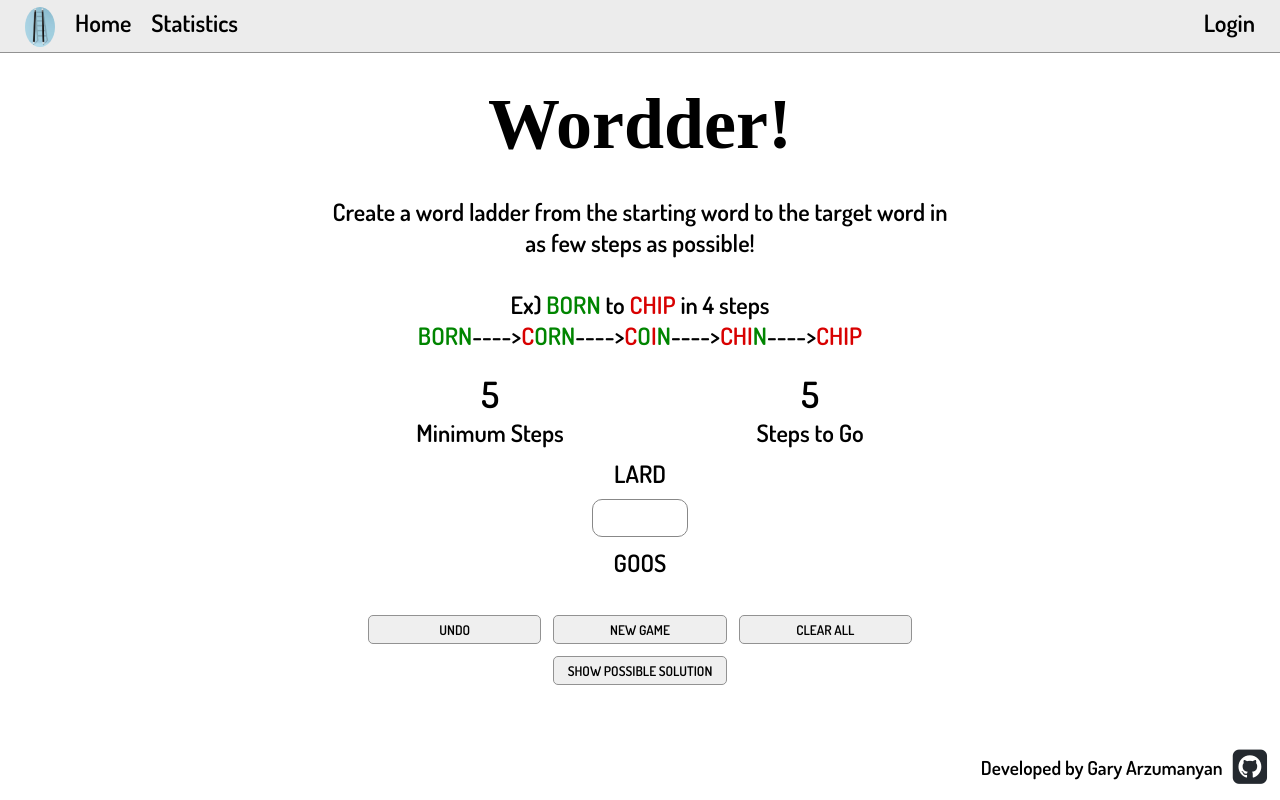
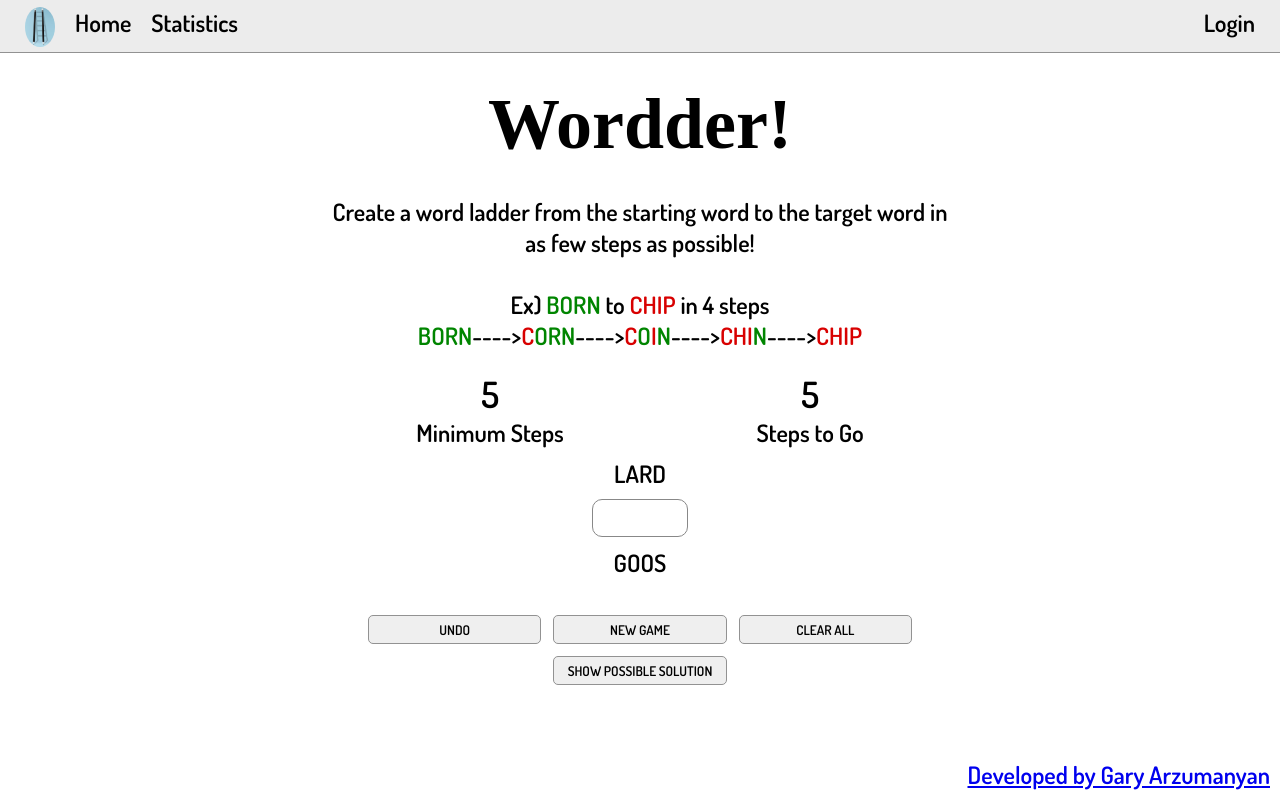
Before and after one commit to garyarzuma/wordder, a React (Create React App) app: page /lard/goos in a window 1280 px wide. Built offline with nearby package versions, Linux system fonts and the light colour scheme; a web font is replaced by a local one.

Commit message:
Added footer stuff to app to allow space between to work

```diff
--- a/public/index.html
+++ b/public/index.html
@@ -35,7 +35,10 @@
   </head>
   <body>
     <noscript>You need to enable JavaScript to run this app.</noscript>
-    <div id="root"></div>
+    <div id="root">
+
+
+    </div>
     <!--
       This HTML file is a template.
       If you open it directly in the browser, you will see an empty page.
@@ -46,13 +49,7 @@
       To begin the development, run `npm start` or `yarn start`.
       To create a production bundle, use `npm run build` or `yarn build`.
     -->
-    <div id="footer">
-      <div class="relative-container">
-        <span class="footer-element" > Developed by Gary Arzumanyan</span></a>
-        <a class="footer-element" href="https://github.com/garyarzuma">
-          <i style="font-size:40px;color:rgb(36,41,47);" class="fa fa-github-square"></i>
-        </a>
-      </div>
+
     </div>
   </body>
 </html>
--- a/src/App.css
+++ b/src/App.css
@@ -1,6 +1,11 @@
 .App {
   text-align: center;
   font-size: 1.5em;
+  display:flex;
+  flex-direction: column;
+  justify-content: space-between;
+  width:100%;
+  height:100vh
 }
 
 .App-logo {
--- a/src/App.js
+++ b/src/App.js
@@ -9,6 +9,7 @@ import Stats from './components/Stats'
 import { setUser } from './reducers/userReducer'
 import { useDispatch } from 'react-redux'
 import statsService from './services/stats'
+import Footer from './components/Footer'
 
 import {
   Routes,
@@ -34,6 +35,7 @@ function App() {
 
   return (
     <div className="App">
+      <div>
         <Menu />
         <Routes>
           <Route path="/howtoplay" element={<HowTo/>} />
@@ -45,6 +47,8 @@ function App() {
           <Route path="/stats" element={<Stats />} />
         </Routes>
       </div>
+      <Footer />
+    </div>
   )
 }
 
--- /dev/null
+++ b/src/components/Footer.js
@@ -0,0 +1,17 @@
+import './styles/Footer.css'
+import React from 'react'
+
+const Footer = () => {
+  return(
+    <div className="footer">
+      <div className = "footer-container">
+        <a className = "footer-element" href="https://github.com/garyarzuma">
+            Developed by Gary Arzumanyan
+        </a>
+      </div>
+    </div>
+  )
+}
+
+export default Footer
+//<i style="font-size:40px;color:rgb(36,41,47);" className="fa fa-github-square"></i>
--- /dev/null
+++ b/src/components/styles/Footer.css
@@ -0,0 +1,16 @@
+.footer {
+    width: 100%
+  }
+
+.footer span {
+    margin-right: 10px;
+  }
+
+.footer-container{
+  display:flex;
+  flex-direction: row;
+  justify-content: right;
+  align-items: baseline;
+  margin-right:10px;
+  margin-bottom:10px;
+}
--- a/src/components/styles/Menu.css
+++ b/src/components/styles/Menu.css
@@ -10,7 +10,7 @@
     background: rgb(236, 236, 236);
     height: 50px;
     vertical-align: middle;
-    min-width: 600px;
+    min-width: 150px;
     margin-bottom: 30px;
     border-bottom: .5px solid rgb(146, 146, 146);
     display: flex;
--- a/src/components/styles/Wordder.css
+++ b/src/components/styles/Wordder.css
@@ -8,7 +8,7 @@ button:hover{
     display:flex;
     margin: auto;
     width: 50%;
-    min-width: 300px;
+    min-width: 200px;
     justify-content: space-around;
     margin-bottom:10px;
 }
@@ -18,7 +18,7 @@ button:hover{
 }
 
 .Home{
-    min-width: 600px;
+    min-width: 200px;
 }
 
 
--- a/src/index.css
+++ b/src/index.css
@@ -6,7 +6,11 @@ body {
   -webkit-font-smoothing: antialiased;
   -moz-osx-font-smoothing: grayscale;
   background-color: rgb(255, 255, 255);
-  height: 100vh
+  display:flex;
+  flex-direction: column;
+  justify-content: space-between;
+  width:100%;
+  height:100vh
 }
 
 code {
@@ -14,25 +18,6 @@ code {
     monospace;
 }
 
-#footer {
-  font-size: 1.2em;
-  position:fixed;
-  bottom: 13px;
-  width: 100%;
-  min-width: 300px;
-}
-
-#footer span {
-  margin-right: 10px;
-}
-
-.relative-container{
-  display:flex;
-  justify-content: right;
-  align-items: center;
-  margin-right:13px;
-}
-
 @font-face {
   font-family: myFirstFont;
   src: url(fonts/Dosis-SemiBold.ttf);
```
Lines whose indentation alone changed are shown as unchanged.
